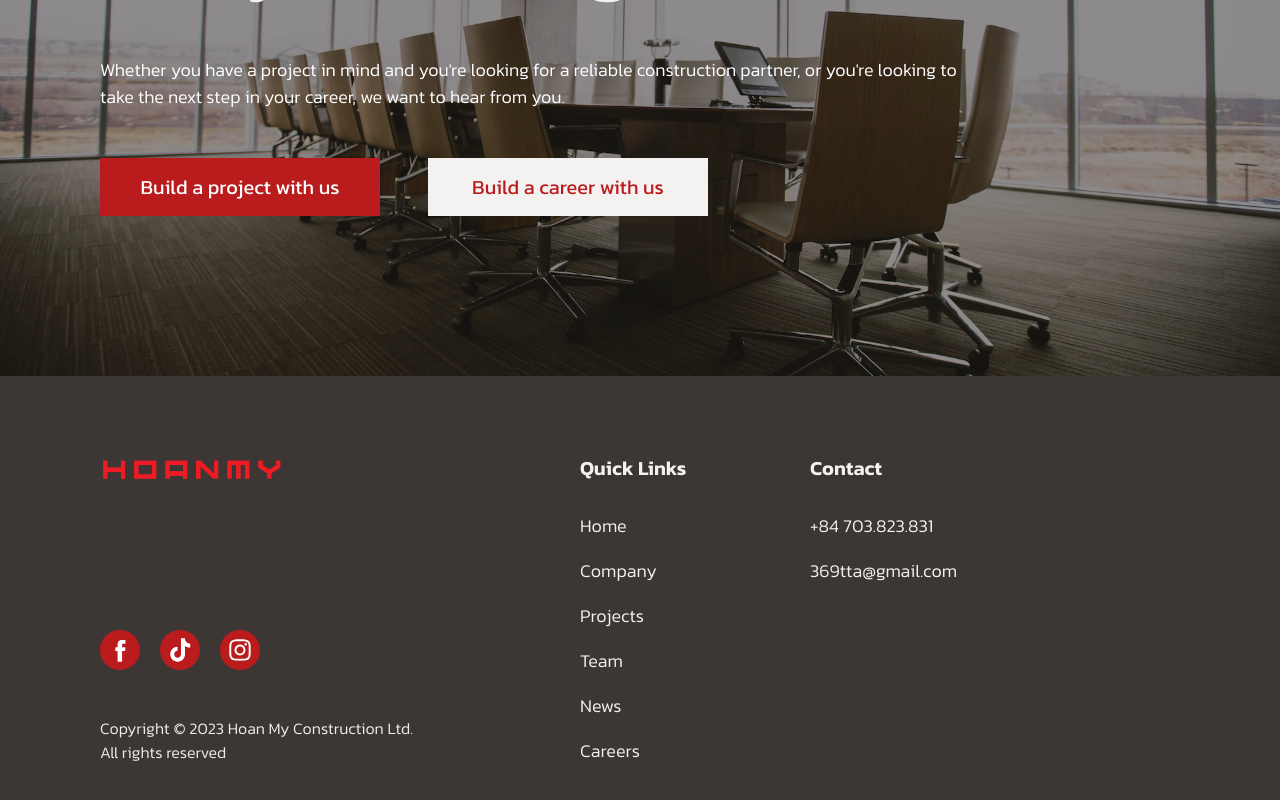
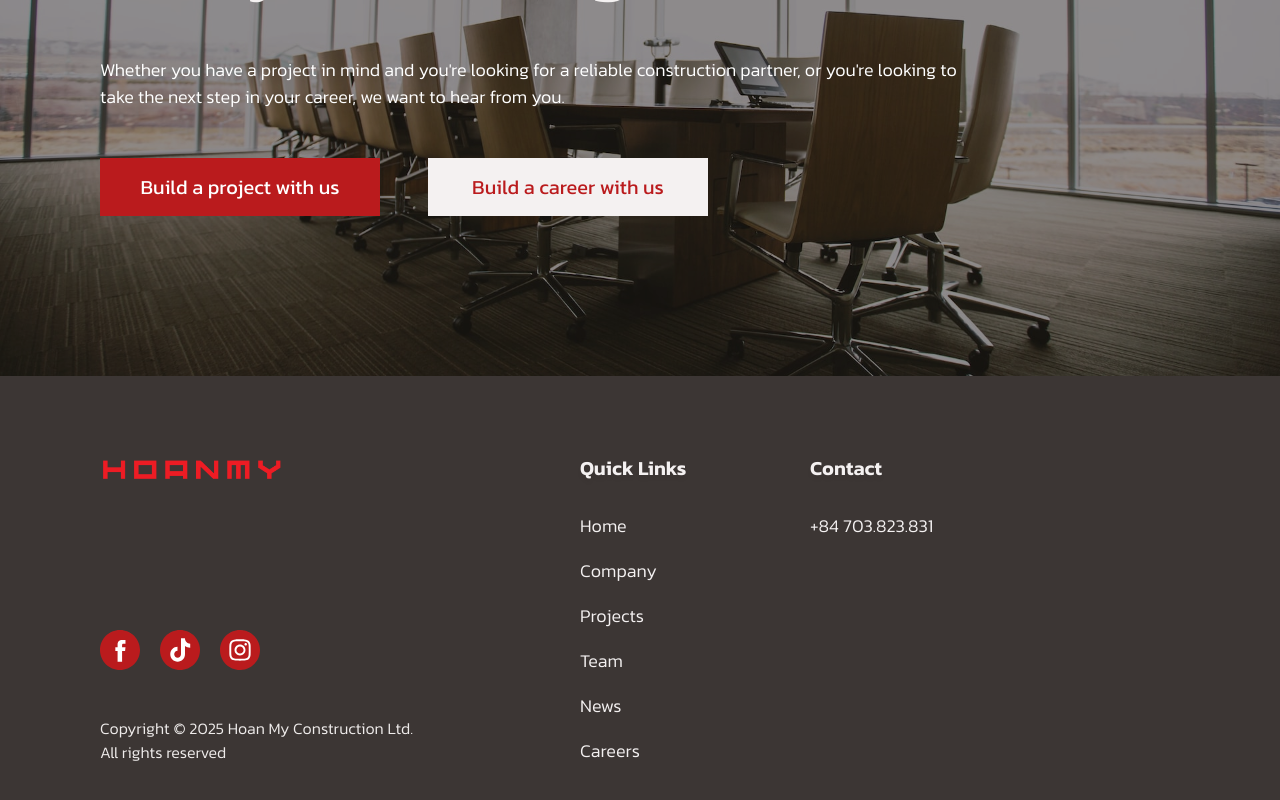
Before and after one commit to thai22011/hoanmy, a Next.js app: page /en/team in a window 1280 px wide. Shown: the part 1564-2364 px from the top of the page. Built offline with nearby package versions, Linux system fonts and the light colour scheme.

Commit message:
Update Footer.tsx

```diff
--- a/components/Footer.tsx
+++ b/components/Footer.tsx
@@ -84,7 +84,7 @@ const Footer: React.FC<Props> = async ({ locale }) => {
                 /> */}
               </div>
               <p className="footer__copy-text">
-                Copyright <span>&copy;</span> 2023 Hoan My Construction Ltd.
+                Copyright <span>&copy;</span> 2025 Hoan My Construction Ltd.
               </p>
               <p className="footer__copy-text">All rights reserved</p>
             </div>
@@ -162,8 +162,7 @@ const Footer: React.FC<Props> = async ({ locale }) => {
                   <p className="footer__link">+84 703.823.831</p>
                 </li>
                 <li className="footer__li">
-                  <a className="footer__link" href="mailto:369tta@gmail.com">
-                    369tta@gmail.com
+                  <a className="footer__link" href="mailto:hoanmycovn@gmail.com">
                   </a>
                 </li>
               </ul>
```
